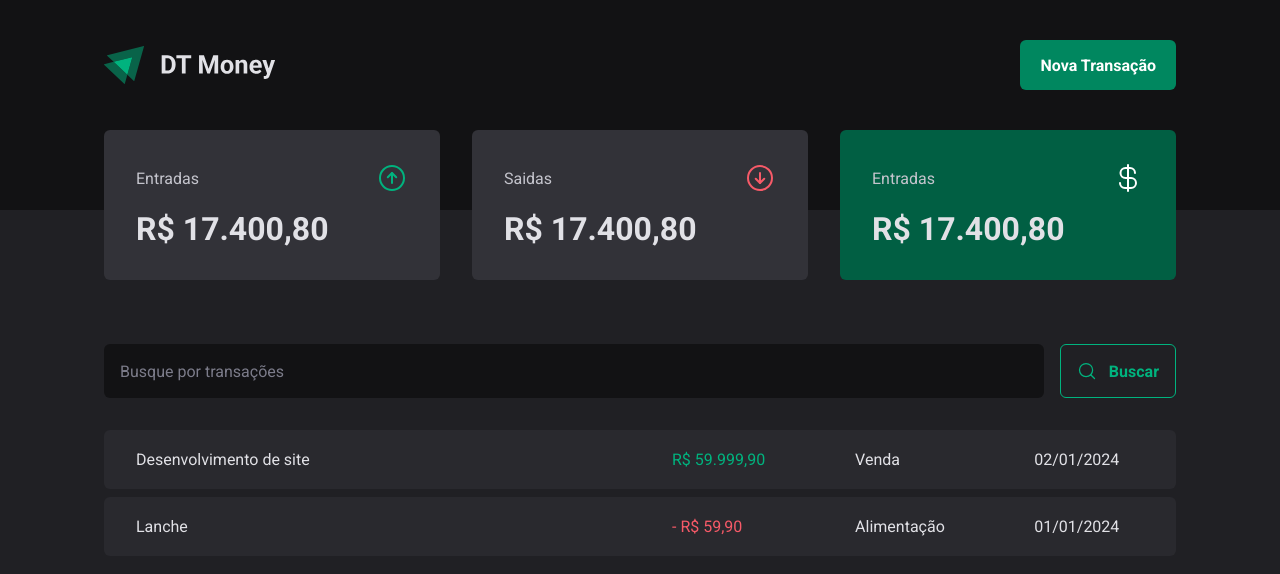
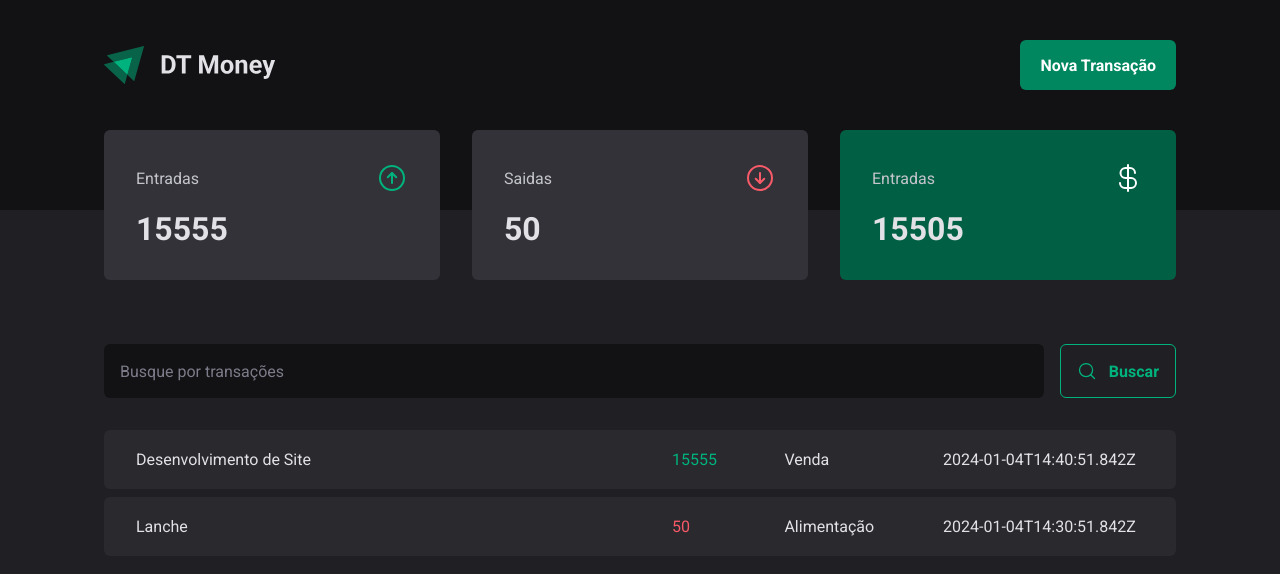
Before and after one commit to Vittor-Emanoel/Dt-Money, a React (Vite) app: page / in a window 1280 px wide. Shown: the top 574 px of the page. Built offline with nearby package versions, Linux system fonts and the light colour scheme; data requests are answered from the project's data file.

Commit message:
feat: create Transactions Context and Summary func

```diff
--- a/src/App.tsx
+++ b/src/App.tsx
@@ -1,4 +1,5 @@
 import { ThemeProvider } from "styled-components";
+import { TransactionsProvider } from "./contexts/TransactionsContext";
 import { Transactions } from "./pages/Transactions";
 import { GlobalStyle } from "./styles/global";
 import { defaultTheme } from "./styles/themes/default";
@@ -8,7 +9,9 @@
     <ThemeProvider theme={defaultTheme}>
       <GlobalStyle />
 
-      <Transactions />
+      <TransactionsProvider>
+        <Transactions />
+      </TransactionsProvider>
     </ThemeProvider>
   );
 }
--- a/src/components/Summary/index.tsx
+++ b/src/components/Summary/index.tsx
@@ -1,7 +1,30 @@
 import { ArrowCircleDown, ArrowCircleUp, CurrencyDollar } from "phosphor-react";
+import { useContext } from "react";
+import { TransactionsContext } from "../../contexts/TransactionsContext";
 import { SummaryCard, SummaryContainer } from "./styles";
 
 export function Summary() {
+  const { transactions } = useContext(TransactionsContext);
+
+  const summary = transactions.reduce(
+    (acc, transaction) => {
+      if (transaction.type === "income") {
+        acc.income += transaction.price;
+        acc.total += transaction.price;
+      } else {
+        acc.outcome += transaction.price;
+        acc.total -= transaction.price;
+      }
+
+      return acc;
+    },
+    {
+      income: 0,
+      outcome: 0,
+      total: 0,
+    }
+  );
+
   return (
     <SummaryContainer>
       <SummaryCard>
@@ -9,21 +32,21 @@
           <span>Entradas</span>
           <ArrowCircleUp size={32} color="#00B37E" />
         </header>
-        <strong>R$ 17.400,80</strong>
+        <strong>{summary.income}</strong>
       </SummaryCard>
       <SummaryCard>
         <header>
           <span>Saidas</span>
           <ArrowCircleDown size={32} color="#f75a68" />
         </header>
-        <strong>R$ 17.400,80</strong>
+        <strong>{summary.outcome}</strong>
       </SummaryCard>
       <SummaryCard variant="green">
         <header>
           <span>Entradas</span>
           <CurrencyDollar size={32} color="#fff" />
         </header>
-        <strong>R$ 17.400,80</strong>
+        <strong>{summary.total}</strong>
       </SummaryCard>
     </SummaryContainer>
   );
--- /dev/null
+++ b/src/contexts/TransactionsContext.tsx
@@ -0,0 +1,41 @@
+import { ReactNode, createContext, useEffect, useState } from "react";
+
+interface Transaction {
+  id: number;
+  description: string;
+  type: "income" | "outcome";
+  price: number;
+  category: string;
+  createdAt: string;
+}
+
+interface TransactionContextType {
+  transactions: Transaction[];
+}
+
+export const TransactionsContext = createContext({} as TransactionContextType);
+
+interface TransactionsProviderProps {
+  children: ReactNode;
+}
+
+export function TransactionsProvider({ children }: TransactionsProviderProps) {
+  const [transactions, setTransactions] = useState<Transaction[]>([]);
+
+  async function loadTransactions() {
+    const response = await fetch("http://localhost:3333/transactions");
+    const data = await response.json();
+
+    setTransactions(data);
+  }
+
+  useEffect(() => {
+    loadTransactions();
+  }, []);
+
+  return (
+    <TransactionsContext.Provider value={{ transactions }}>
+      {children}
+    </TransactionsContext.Provider>
+  );
+}
--- a/src/pages/Transactions/index.tsx
+++ b/src/pages/Transactions/index.tsx
@@ -1,3 +1,4 @@
+import { useContext } from "react";
 import { Header } from "../../components/Header";
 import { Summary } from "../../components/Summary";
 import { SearchForm } from "./components/SearchForm";
@@ -7,7 +8,10 @@
   TransactionsTable,
 } from "./styles";
 
+import { TransactionsContext } from "../../contexts/TransactionsContext";
 export function Transactions() {
+  const { transactions } = useContext(TransactionsContext);
+
   return (
     <div>
       <Header />
@@ -17,22 +21,20 @@
         <SearchForm />
         <TransactionsTable>
           <tbody>
-            <tr>
-              <td width="50%">Desenvolvimento de site</td>
-              <td>
-                <PriceHighLight variant="income">R$ 59.999,90</PriceHighLight>
-              </td>
-              <td>Venda</td>
-              <td>02/01/2024</td>
-            </tr>
-            <tr>
-              <td width="50%">Lanche</td>
-              <td>
-                <PriceHighLight variant="outcome">- R$ 59,90</PriceHighLight>
-              </td>
-              <td>Alimentação</td>
-              <td>01/01/2024</td>
-            </tr>
+            {transactions.map((transaction) => {
+              return (
+                <tr key={transaction.id}>
+                  <td width="50%">{transaction.description}</td>
+                  <td>
+                    <PriceHighLight variant={transaction.type}>
+                      {transaction.price}
+                    </PriceHighLight>
+                  </td>
+                  <td>{transaction.category}</td>
+                  <td>{transaction.createdAt}</td>
+                </tr>
+              );
+            })}
           </tbody>
         </TransactionsTable>
       </TransactionsContainer>
```
